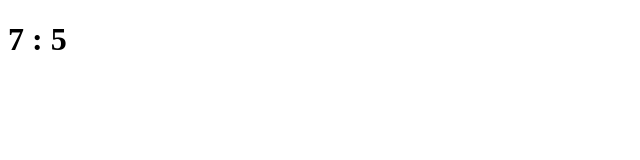
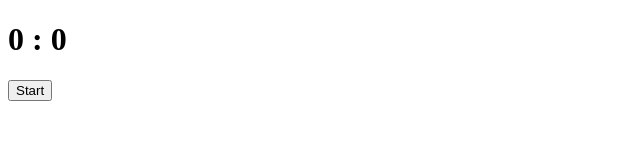
Before and after one commit to KrystianSzota/sda-app, an Angular app: page / in a window 1280 px wide. Shown: the top 160 px of the page, without its empty margins (0-640 px from the left). Built offline with nearby package versions, Linux system fonts and the light colour scheme.

Commit message:
start stoper

```diff
--- a/src/app/app.component.html
+++ b/src/app/app.component.html
@@ -1,2 +1,3 @@
+<h1>{{ seconds }} : {{ decySeconds }}</h1>
 
-<h1>{{seconds}} : {{decySeconds}}</h1>
+<button (click)="startStoper()">Start</button>
--- a/src/app/app.component.ts
+++ b/src/app/app.component.ts
@@ -9,10 +9,12 @@ export class AppComponent {
   seconds = 0;
   decySeconds = 0;
 
-  constructor() {
+  constructor() {}
+
+  startStoper(): void {
     setInterval(() => {
       this.decySeconds++;
-      if(this.decySeconds === 10){
+      if (this.decySeconds === 10) {
         this.seconds++;
         this.decySeconds = 0;
       }
```
